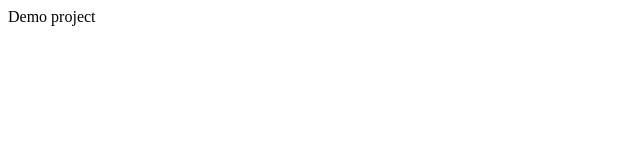
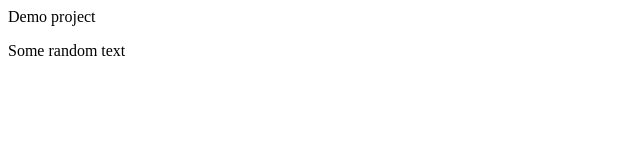
Before and after one commit to amgSTRIDeR/Training, a plain HTML site: page index.html in a window 1280 px wide. Shown: the whole page, without its empty margins (0-640 px from the left). Drawn offline with Linux system fonts and the light colour scheme.

Commit message:
feat: add some random text

```diff
--- a/index.html
+++ b/index.html
@@ -10,6 +10,8 @@
 
 <body>
     Demo project
+
+    <p>Some random text</p>
 </body>
 
 </html>
```
